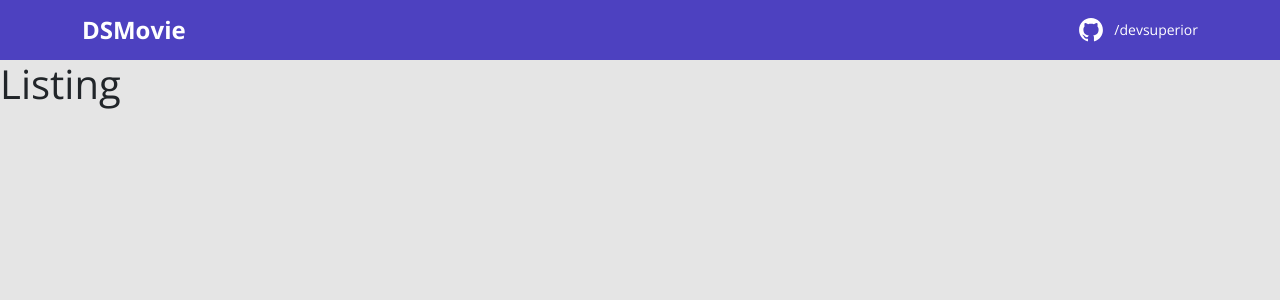
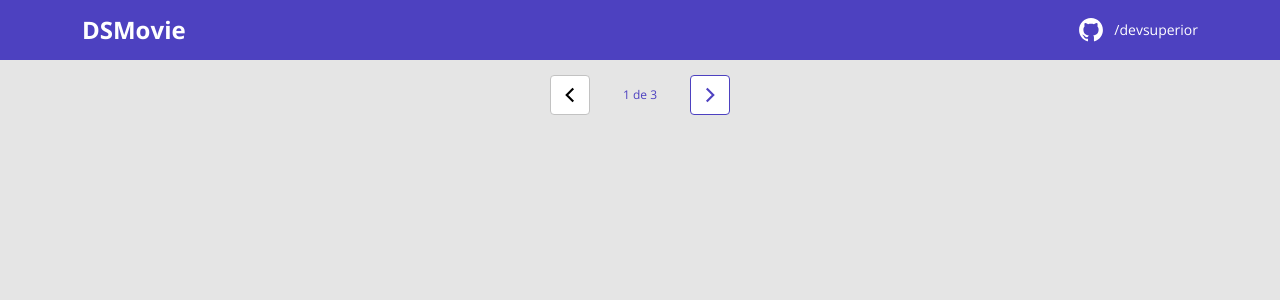
Before and after one commit to Eduardo-JReis/dsmovie, a React (Create React App) app in the folder frontend/: page / in a window 1280 px wide. Shown: the top 300 px of the page. Built offline with nearby package versions, Linux system fonts and the light colour scheme.

Commit message:
feat: Pagination layout

```diff
--- /dev/null
+++ b/frontend/src/components/Pagination/index.tsx
@@ -0,0 +1,19 @@
+import './styles.css';
+
+import { GrFormNext, GrFormPrevious } from 'react-icons/gr';
+
+export const Pagination = () => {
+  return (
+    <div className="dsmovie-pagination-container">
+        <div className="dsmovie-pagination-box">
+            <button className="dsmovie-pagination-button" disabled={true} >
+                <GrFormPrevious size={28} />
+            </button>
+            <p>{`${1} de ${3}`}</p>
+            <button className="dsmovie-pagination-button" disabled={false} >
+                <GrFormNext size={28} />
+            </button>
+        </div>
+    </div>
+  );
+}
--- /dev/null
+++ b/frontend/src/components/Pagination/styles.css
@@ -0,0 +1,53 @@
+.dsmovie-pagination-container {
+  padding: 15px 0;
+  display: flex;
+  justify-content: center;
+  align-items: center;
+}
+
+.dsmovie-pagination-box {
+  width: 180px;
+  display: flex;
+  justify-content: space-between;
+  align-items: center;
+}
+
+.dsmovie-pagination-box form {
+  width: 100%;
+  display: flex;
+}
+
+.dsmovie-pagination-button {
+  width: 40px;
+  height: 40px;
+  border-radius: 4px;
+  background-color: #fff;
+  display: flex;
+  justify-content: center;
+  align-items: center;
+  border: 1px solid var(--color-primary);
+  cursor: pointer;
+}
+
+.dsmovie-pagination-button svg {
+  filter: brightness(0) saturate(100%) invert(26%) sepia(19%) saturate(7395%) hue-rotate(234deg) brightness(89%) contrast(92%);
+}
+
+.dsmovie-pagination-button:disabled {
+  border: 1px solid #c2c2c2;
+  cursor: unset;
+}
+
+.dsmovie-pagination-button:disabled svg {
+  filter: none;
+}
+
+.dsmovie-pagination-container p {
+  margin: 0;
+  font-size: 12px;
+  color: var(--color-primary);
+}
+
+.dsmovie-flip-horizontal {
+  transform: rotate(180deg);
+}
--- a/frontend/src/pages/Listing/index.tsx
+++ b/frontend/src/pages/Listing/index.tsx
@@ -1,5 +1,7 @@
+import { Pagination } from "../../components/Pagination";
+
 export const Listing = () => {
   return (
-    <h1>Listing</h1>
+    <Pagination />
   );
 }
```
